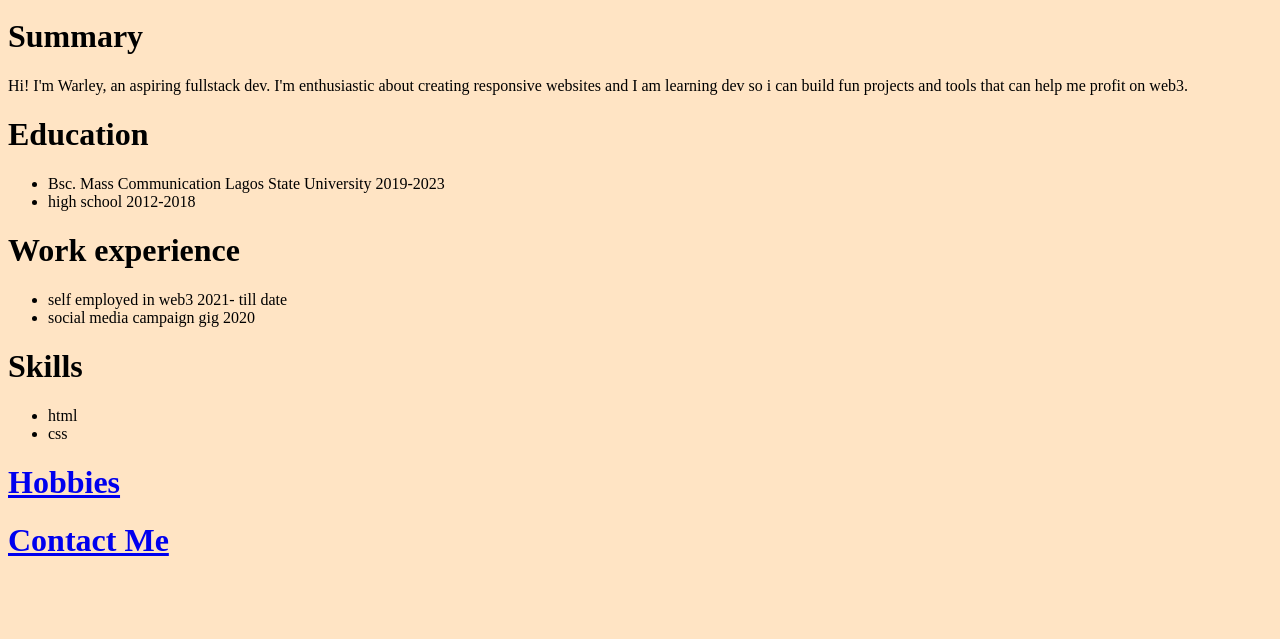
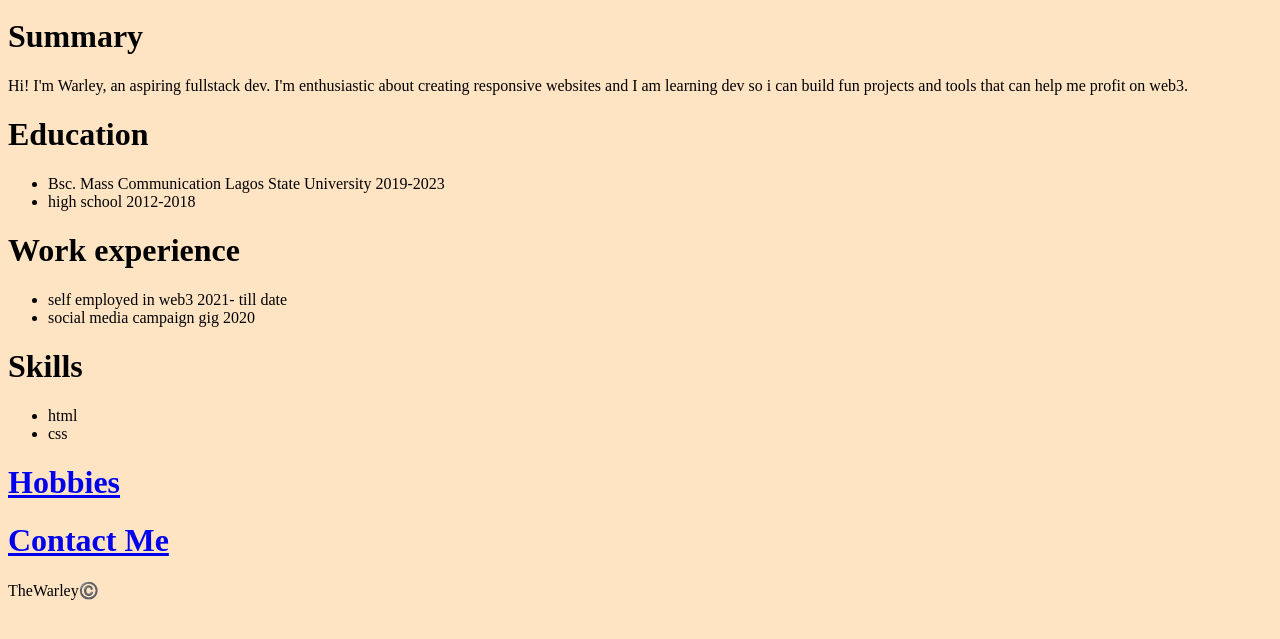
Before and after one commit to TheWarley1/MyResume, a plain HTML site: page index.html in a window 1280 px wide. Shown: the part 29-668 px from the top of the page. Drawn offline with Linux system fonts and the light colour scheme.

Commit message:
Add files via upload

```diff
--- a/index.html
+++ b/index.html
@@ -29,6 +29,8 @@
     <a href="hobbies.html"><h1>Hobbies</h1></a>
     <a href="contact.html"><h1>Contact Me</h1></a>
 
+<footer>TheWarley©️</footer>
+
 
 
 </body>
```
